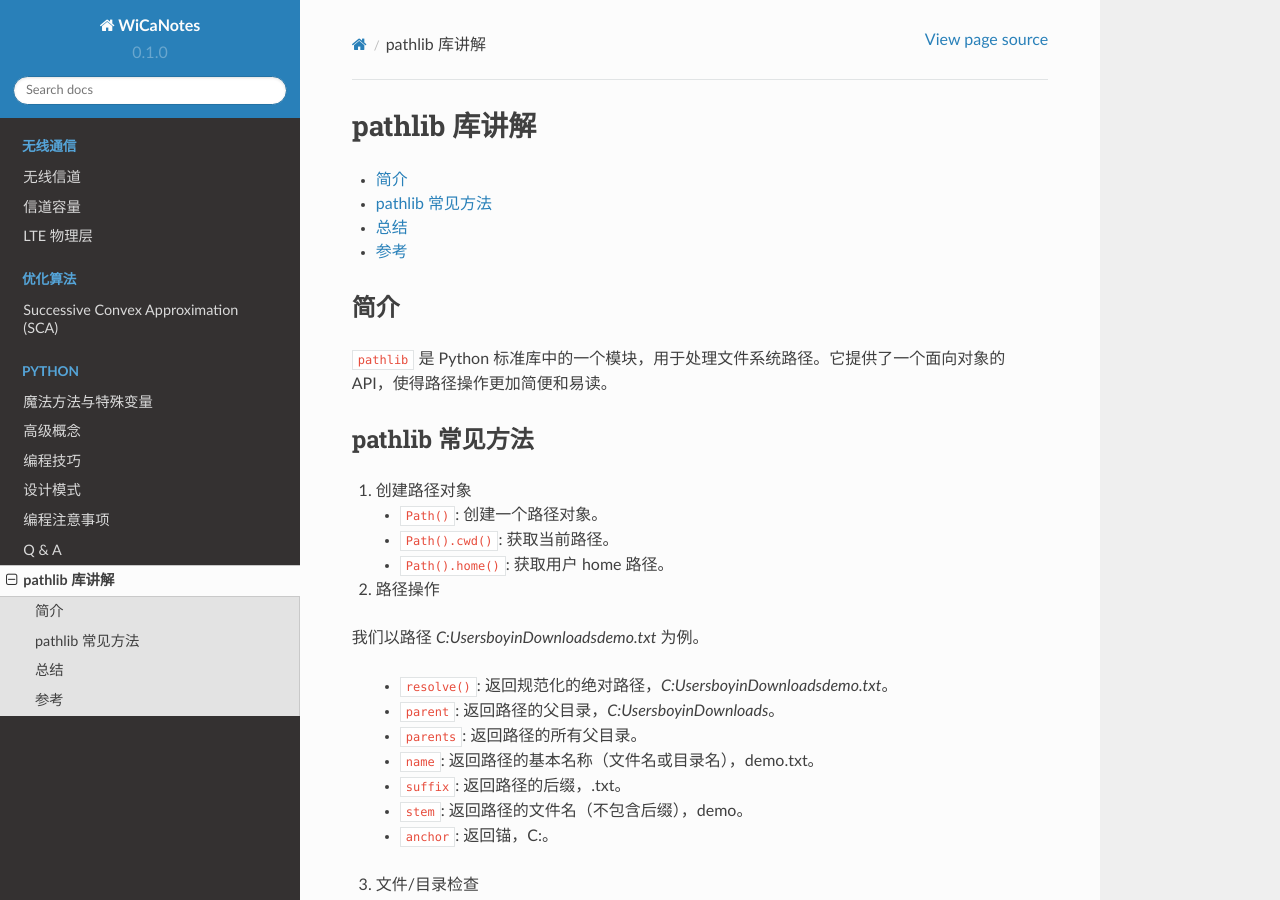
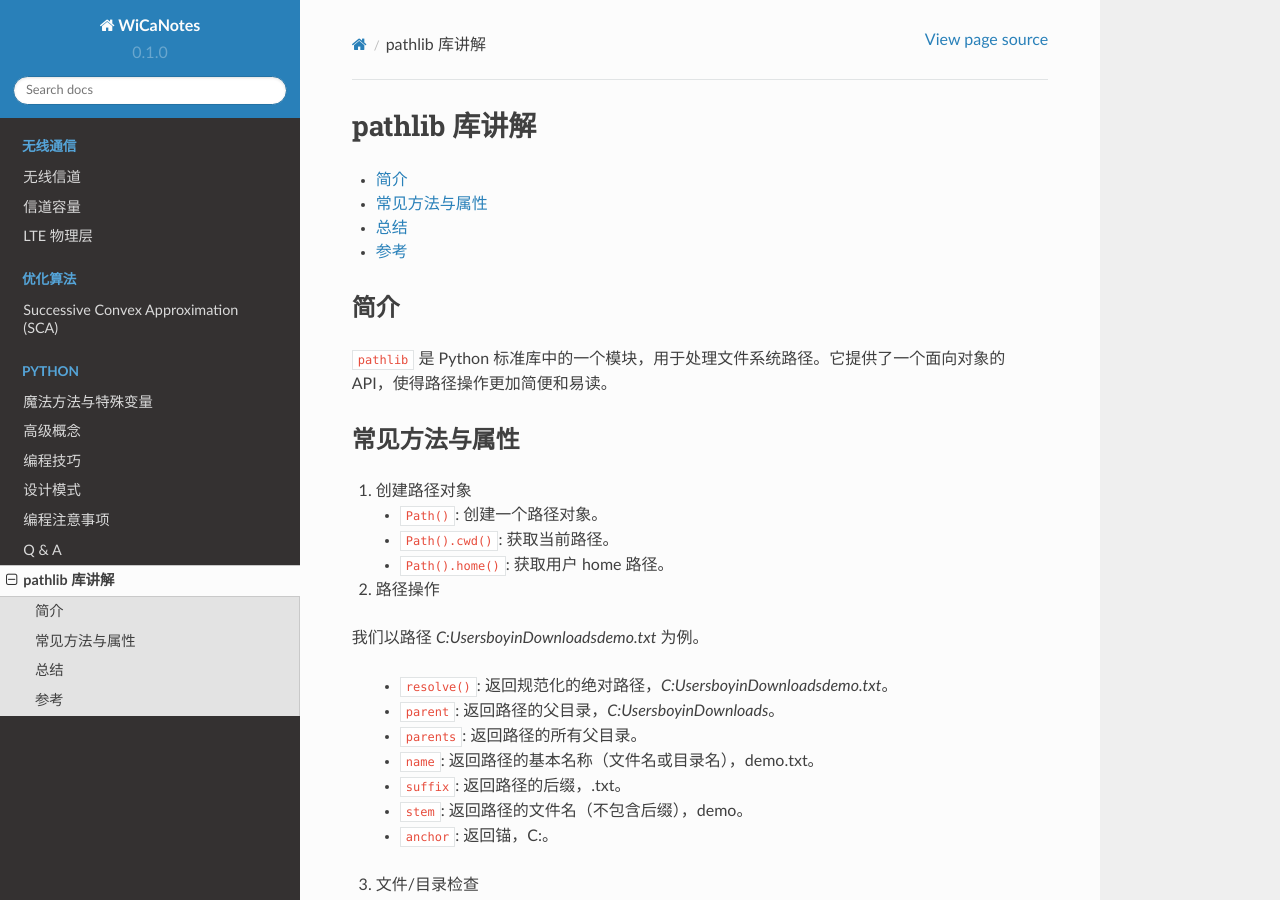
Before and after one commit to boyin96/WiCaNotes, a Sphinx documentation site: the page built from docs/source/pathlib.rst, in a window 1280 px wide and 900 px high. Built offline with Sphinx 7.4.7 and the Read the Docs theme 2.0.0, drawn with Linux system fonts in a browser that asks for light colours.

Commit message:
Update pathlib.rst

```diff
--- a/docs/source/pathlib.rst
+++ b/docs/source/pathlib.rst
@@ -16,7 +16,7 @@ pathlib 库讲解
 
 .. _pathlib_use:
 
-pathlib 常见方法
+常见方法与属性
 ----------------------------
 
 1. 创建路径对象
```
